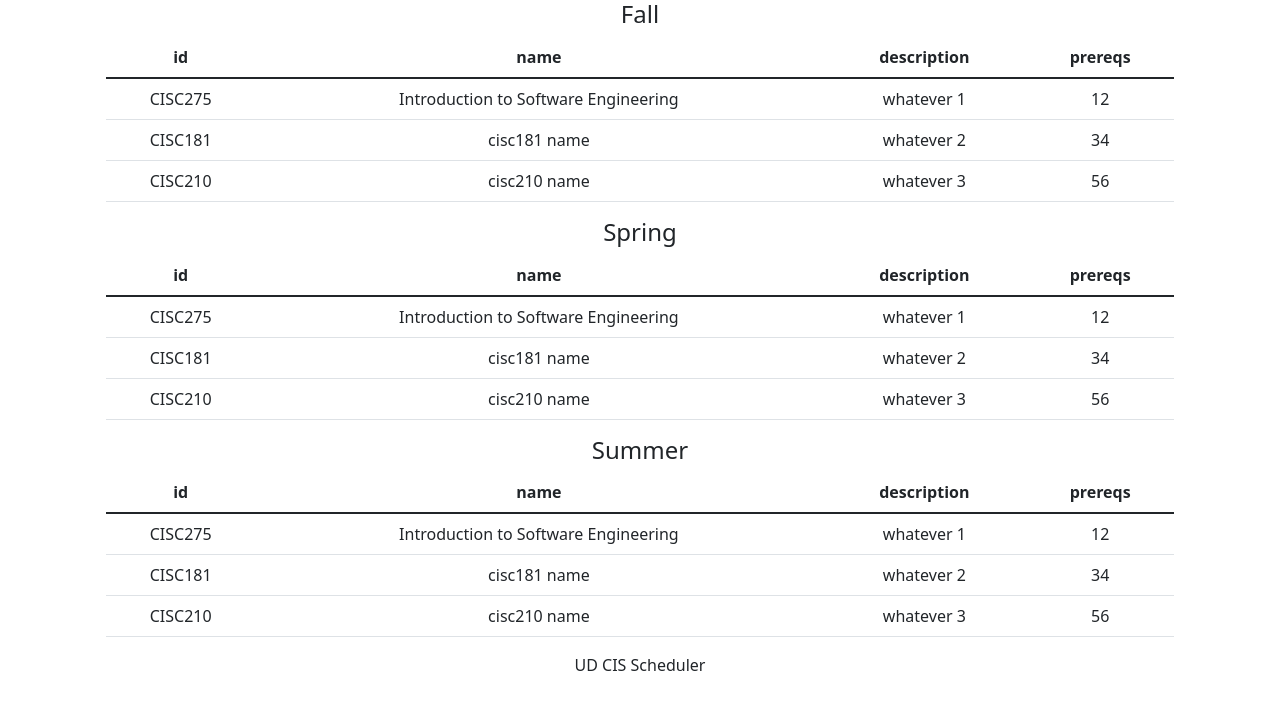
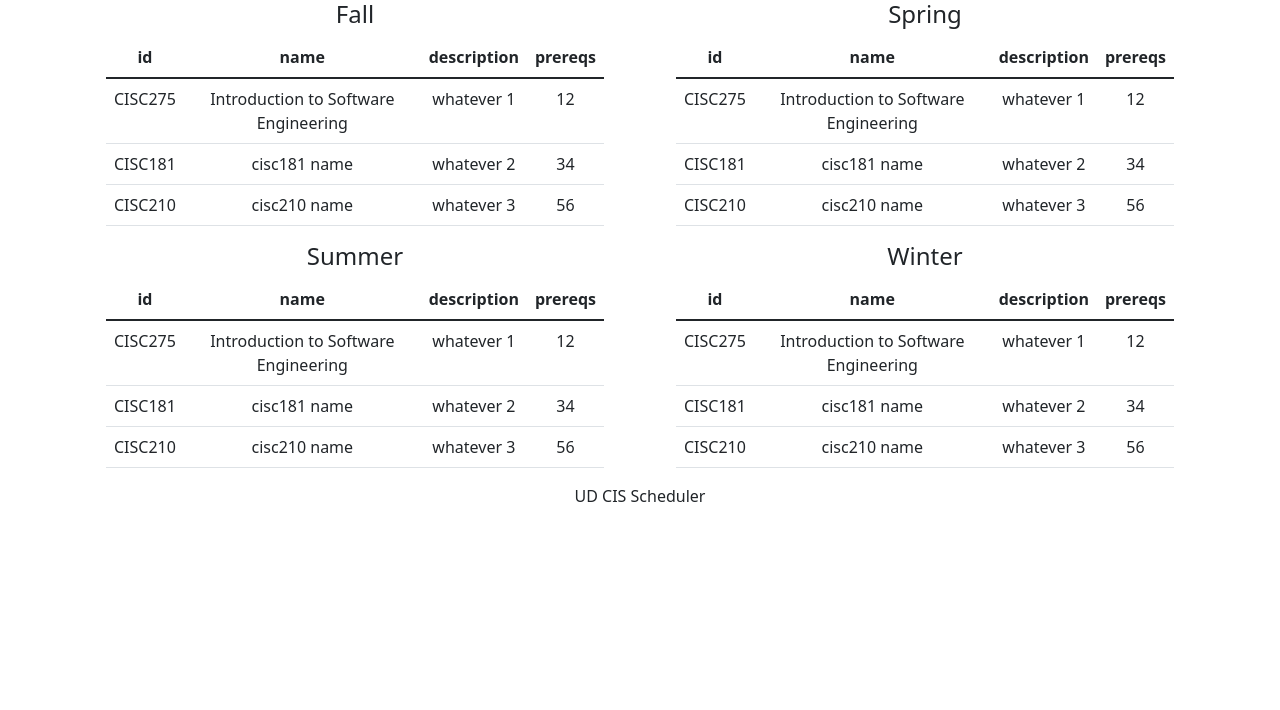
Before and after one commit to UD-CISC275-F21/ud-cis-scheduler-team-13, a React (Create React App) app: page / in a window 1280 px wide. Shown: the top 710 px of the page. Built offline with nearby package versions, Linux system fonts and the light colour scheme.

Commit message:
made second column

```diff
--- a/src/components/AllSemestersTable.tsx
+++ b/src/components/AllSemestersTable.tsx
@@ -6,12 +6,11 @@ export function AllSemestersTable(): JSX.Element {
     return (<Container>
         <Row>
             <Col><SemesterTable semesterName='Fall'></SemesterTable></Col>
-        </Row>
-        <Row>
             <Col><SemesterTable semesterName='Spring'></SemesterTable></Col>
         </Row>
         <Row>
             <Col><SemesterTable semesterName='Summer'></SemesterTable></Col>
+            <Col><SemesterTable semesterName='Winter'></SemesterTable></Col>
         </Row>
     </Container>);
 }
```
